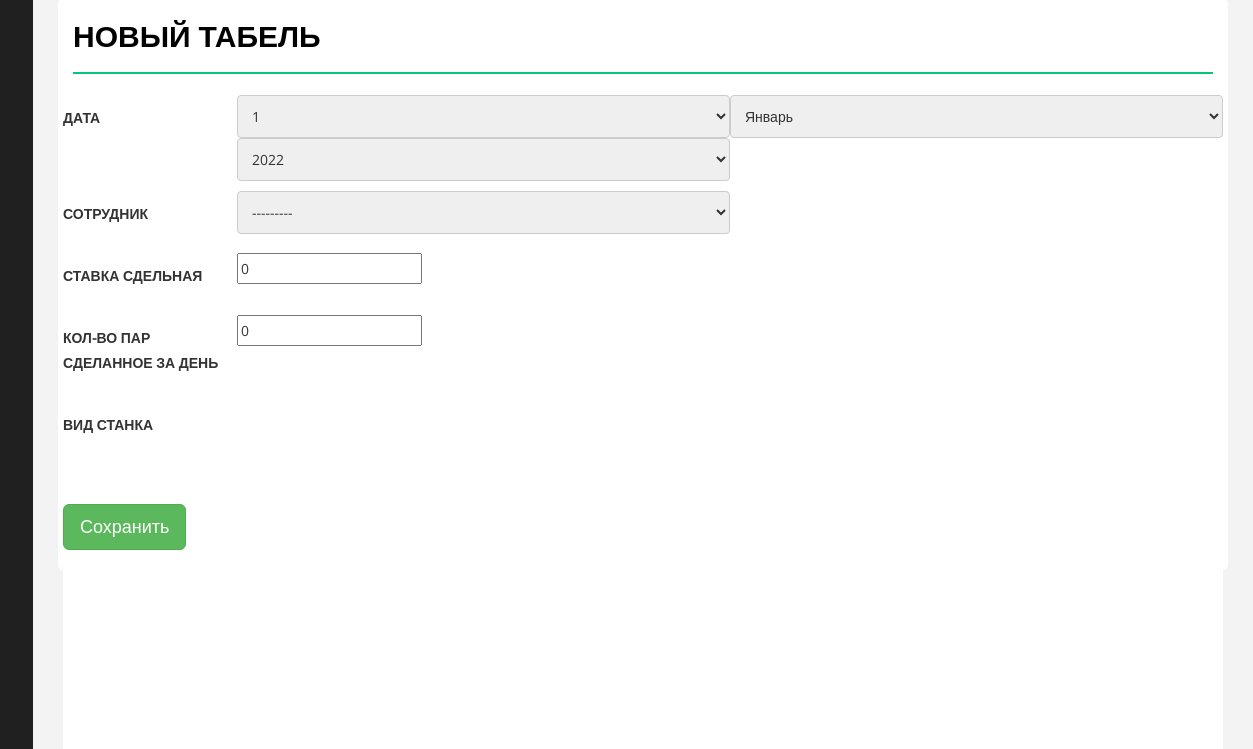
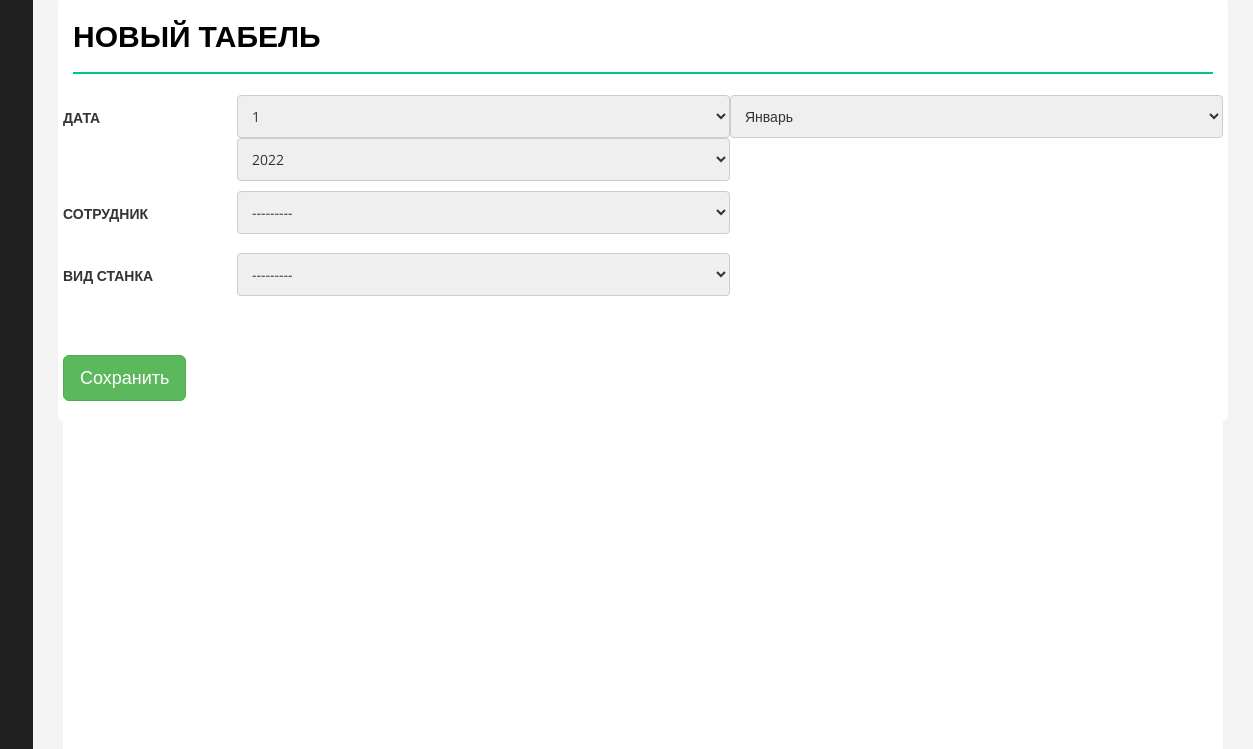
Before and after one commit to malikkamchibekov/shoes_manufacture, a Django app: page /new_daily_timesheet in a window 1480 px wide. Shown: the part 111-860 px from the top of the page, without its empty margins (227-1480 px from the left). Run offline with Django 4.2, Linux system fonts and the light colour scheme; data comes from the database, SQL or seed files in the repository; some libraries are stand-ins or nearby versions.

Commit message:
Изменил модели выработки и ежедневки

```diff
--- a/manufacture/forms.py
+++ b/manufacture/forms.py
@@ -51,7 +51,7 @@ class EmployeeForm(forms.ModelForm):
 class DailyProductionForm(forms.ModelForm):
     class Meta:
         model = DailyProduction
-        fields = ('date', 'catalogue', 'quantity', 'package', 'defect_worker', 'defect_machine', 'defect_saya')
+        fields = ('date', 'catalogue', 'quantity', 'package', 'defect_worker', 'defect_machine', 'defect_saya', 'rate')
 
     date = forms.DateField(widget=SelectDateWidget(empty_label="Nothing"))
 
@@ -66,6 +66,6 @@ class DailyTimesheetForm(forms.ModelForm):
 
     class Meta:
         model = DailyTimesheet
-        fields = ['date', 'employee', 'stanok', 'rate', 'daily_prod_quant']
+        fields = ['date', 'employee', 'stanok',]
 
     date = forms.DateField(widget=SelectDateWidget(empty_label="Nothing"))
--- a/manufacture/models.py
+++ b/manufacture/models.py
@@ -105,20 +105,18 @@ class Client(models.Model):
 
     def __str__(self):
         return f'{self.name}, {self.phone}'
+
+
 STATUSES = [
-        ('ПУ', 'ПУ'),
-        ('ЭВА', 'ЭВА'),
+        ('PU', 'ПУ'),
+        ('EVA', 'ЭВА'),
     ]
 
 
 class DailyTimesheet(models.Model):
     date = models.DateField()
     employee = models.ForeignKey('Employee', on_delete=models.RESTRICT, )
-    rate = models.IntegerField(default=0, verbose_name="Ставка за работу") #
-    daily_prod_quant = models.IntegerField(default=0, verbose_name="Количество выработки за день") # Количество выработки работника на станке
-    rate_day = models.PositiveIntegerField(blank=True, verbose_name='Модель')
     stanok = models.CharField(max_length=40, blank=True, choices=STATUSES)
-
     objects = DataFrameManager()
 
     class Meta:
@@ -129,7 +127,7 @@ class DailyTimesheet(models.Model):
         ]
 
     def __str__(self):
-        return f'{self.daily_prod_quant}'
+        return f'{self.date}, {self.employee}'
 
     @property
     def emp_sum(self):
@@ -143,10 +141,6 @@ class DailyTimesheet(models.Model):
             return DailyTimesheet.objects.filter(date=self.date).count()
         return DailyTimesheet.objects.none()
 
-    def save(self, *args, **kwargs):
-        self.rate_day = self.rate * self.daily_prod_quant
-        return super().save(*args, **kwargs)
-
 
 class DailyProduction(models.Model):
     date = models.DateField()
@@ -157,6 +151,7 @@ class DailyProduction(models.Model):
     defect_worker = models.PositiveIntegerField(default=0, verbose_name="Брак рабочие")
     defect_machine = models.PositiveIntegerField(default=0, verbose_name="Брак станок")
     defect_saya = models.PositiveIntegerField(default=0, verbose_name="Брак САЯ")
+    rate = models.IntegerField(default=0, verbose_name="Ставка за работу")
     created_date = models.DateTimeField(auto_now_add=True, verbose_name='Дата создания', )
     updated_date = models.DateTimeField(auto_now=True, verbose_name='Дата обновления')
     objects = DataFrameManager()
--- a/manufacture/templates/base.html
+++ b/manufacture/templates/base.html
@@ -141,7 +141,7 @@
                                 <a href="salary_total"><i class="fa fa-toggle-on"></i>ИТОГОВАЯ ЗАРПЛАТА</a>
                             </li>
                             <li>
-                                <a href="#"><i class="fa fa-bell "></i>Расчет по ПУ</a>
+                                <a href="search_form"><i class="fa fa-bell "></i>Расчет по ПУ</a>
                             </li>
                         </ul>
                     </li>
--- a/manufacture/templates/manufacture/new_daily_timesheet.html
+++ b/manufacture/templates/manufacture/new_daily_timesheet.html
@@ -60,7 +60,7 @@ label {
                                 <div class="col-md-6 text-center mb-5"></div>
                             </div>
                             {% csrf_token %}
-                                <form action="{% url 'daily_timesheet2' %}" method="post">
+                                <form action="" method="post">
                                     {% csrf_token %}
                                     <div class="row">
                                         <div class="col-25">
@@ -78,28 +78,28 @@ label {
                                             {{ form.employee }}
                                         </div>
                                     </div>
-                                    <div class="row">
-                                        <div class="col-25">
-                                            <label>СТАВКА СДЕЛЬНАЯ</label>
-                                        </div>
-                                        <div class="col-75">
-                                            {{ form.rate }}
-                                        </div>
-                                    </div>
-                                    <div class="row">
-                                        <div class="col-25">
-                                            <label>КОЛ-ВО ПАР СДЕЛАННОЕ ЗА ДЕНЬ</label>
-                                        </div>
-                                        <div class="col-75">
-                                            {{ form.daily_prod_quant }}
-                                        </div>
-                                    </div>
+<!--                                    <div class="row">-->
+<!--                                        <div class="col-25">-->
+<!--                                            <label>СТАВКА СДЕЛЬНАЯ</label>-->
+<!--                                        </div>-->
+<!--                                        <div class="col-75">-->
+<!--                                            {{ form.rate }}-->
+<!--                                        </div>-->
+<!--                                    </div>-->
+<!--                                    <div class="row">-->
+<!--                                        <div class="col-25">-->
+<!--                                            <label>КОЛ-ВО ПАР СДЕЛАННОЕ ЗА ДЕНЬ</label>-->
+<!--                                        </div>-->
+<!--                                        <div class="col-75">-->
+<!--                                            {{ form.daily_prod_quant }}-->
+<!--                                        </div>-->
+<!--                                    </div>-->
                                     <div class="row">
                                         <div class="col-25">
                                             <label>ВИД СТАНКА</label>
                                         </div>
                                         <div class="col-75">
-                                            {{ form.machine_tool }}
+                                            {{ form.stanok }}
                                         </div>
                                     </div>
                                     <div class="row">
--- a/manufacture/views.py
+++ b/manufacture/views.py
@@ -1,26 +1,14 @@
+import datetime
+# from datetime import datetime
+
+import numpy as np
+from django.contrib.auth import authenticate, login
+from django.contrib.auth.forms import AuthenticationForm
+from django.http import HttpResponse
 from django.http import HttpResponseNotFound
 from django.shortcuts import render, redirect
+
 from .forms import *
-from datetime import datetime
-from django_tables2 import SingleTableView, tables, RequestConfig
-from django.db.models import Sum, Count
-import datetime
-from django.shortcuts import render
-from .models import *
-import pandas as pd
-from django_pandas.io import read_frame
-import numpy as np
-from .forms import LoginForm, UserRegistrationForm
-from django.contrib.auth.forms import AuthenticationForm
-from django.contrib.auth import authenticate, login
-from django.http import HttpResponse
-
-from django.http import HttpResponseNotFound
-from django.shortcuts import render, redirect
-from .models import *
-from .forms import *
-from datetime import datetime
-from django.contrib.auth.decorators import user_passes_test
 
 
 # class DailyProductionTable(tables.Table):
@@ -314,12 +302,12 @@ def view_daily_timesheet(request):
         else:
             timesheet = DailyTimesheet.objects.filter(date=q1)
             total_emp = DailyTimesheet.objects.filter(date=q1).count()
-            total_prod = DailyTimesheet.objects.filter(date=q1).aggregate(TOTAL=Sum('daily_prod_quant'))['TOTAL']
+            # total_prod = DailyTimesheet.objects.filter(date=q1).aggregate(TOTAL=Sum('daily_prod_quant'))['TOTAL']
             context = {
                 'timesheet': timesheet,
                 'q1': q1,
                 'total_emp': total_emp,
-                'total_prod': total_prod,
+                # 'total_prod': total_prod,
             }
             return render(request, 'manufacture/daily_timesheet2.html', context)
 
@@ -446,7 +434,7 @@ def search_pu(request):
             # df = read_frame(item)
             # df = read_frame(item, fieldnames=['date', 'quantity', 'catalogue', 'package', 'defect_worker'])
 
-            rows = ['employee', 'rate']
+            rows = ['employee']
             cols = ['date']
 
             pt = quantities.to_pivot_table(values=['daily_prod_quant', 'rate_day'], rows=rows, cols=cols,
```
Also changed, not shown: db.sqlite3, manufacture/migrations/0001_initial.py, media/media/products/2022/08/12/1.jpg (added), media/media/products/2022/08/12/2.jpg (added).
